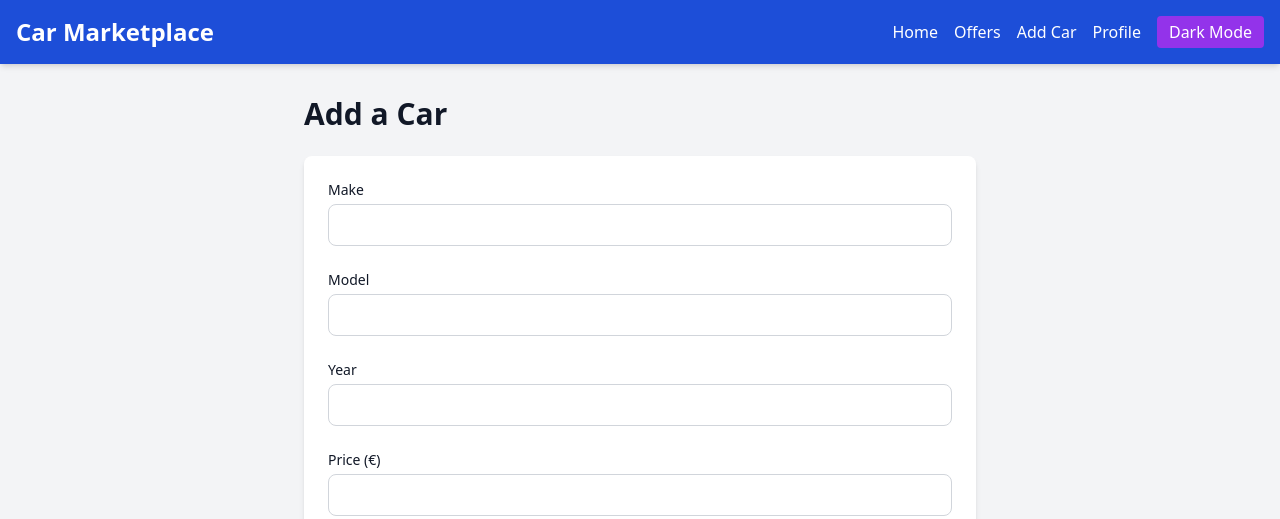
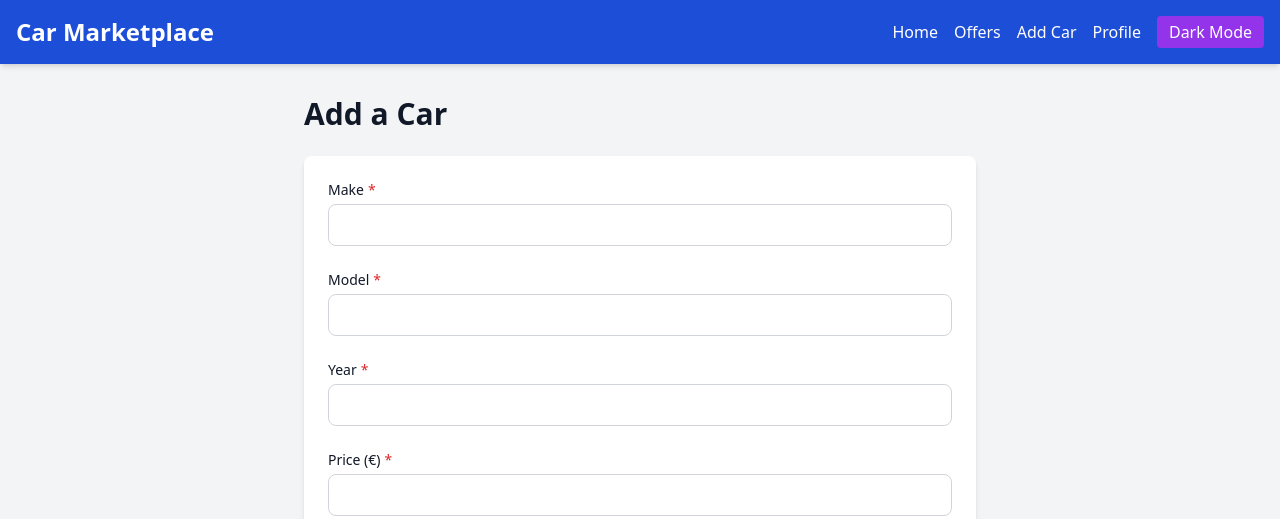
Before and after one commit to KaBoomKaBoom/car-marketplace, a React (Vite) app: page /add-car in a window 1280 px wide. Shown: the top 519 px of the page. Built offline with nearby package versions, Linux system fonts and the light colour scheme.

Commit message:
Add visual representation for mandatory fields

```diff
--- a/src/AddCar.jsx
+++ b/src/AddCar.jsx
@@ -7,6 +7,7 @@ function AddCar() {
     handleSubmit,
     formState: { errors },
     reset,
+    watch,
   } = useForm({
     defaultValues: {
       Make: '',
@@ -24,6 +25,12 @@ function AddCar() {
       ImageURL: '',
     },
   });
+
+  // Watch the mandatory fields to determine if they are filled and valid
+  const makeValue = watch('Make');
+  const modelValue = watch('Model');
+  const yearValue = watch('Year');
+  const priceValue = watch('Price');
 
   const onSubmit = (data) => {
     // Load current cars from localStorage or default to imported carsData
@@ -59,6 +66,8 @@ function AddCar() {
           <div>
             <label htmlFor="Make" className="block text-sm font-medium mb-1">
               Make
+              {/* Show asterisk only if field is empty or has errors */}
+              {(!makeValue || errors.Make) && <span className="text-red-600 ml-1">*</span>}
             </label>
             <input
               id="Make"
@@ -70,6 +79,7 @@ function AddCar() {
           <div>
             <label htmlFor="Model" className="block text-sm font-medium mb-1">
               Model
+              {(!modelValue || errors.Model) && <span className="text-red-600 ml-1">*</span>}
             </label>
             <input
               id="Model"
@@ -81,6 +91,7 @@ function AddCar() {
           <div>
             <label htmlFor="Year" className="block text-sm font-medium mb-1">
               Year
+              {(!yearValue || errors.Year) && <span className="text-red-600 ml-1">*</span>}
             </label>
             <input
               type="number"
@@ -98,6 +109,7 @@ function AddCar() {
           <div>
             <label htmlFor="Price" className="block text-sm font-medium mb-1">
               Price (€)
+              {(!priceValue || errors.Price) && <span className="text-red-600 ml-1">*</span>}
             </label>
             <input
               type="number"
```
